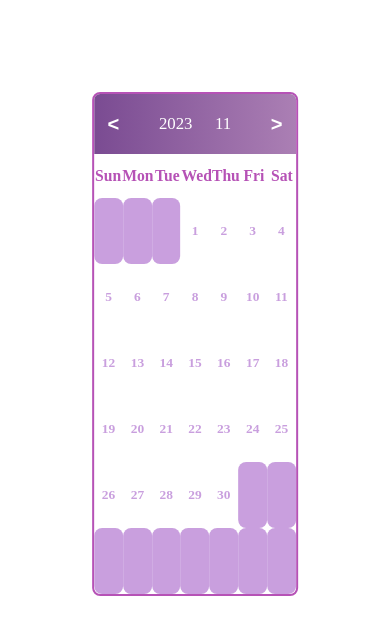
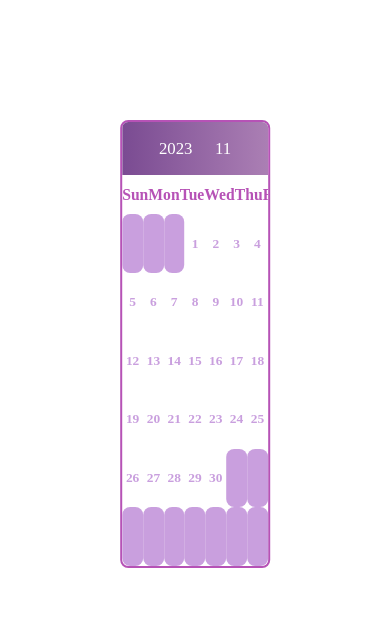
Before and after one commit to Yoonhwi/Calendar, a Next.js app in the folder frontend/: page /todo in a window 390 px wide. Shown: the top 634 px of the page. Built offline with nearby package versions, Linux system fonts and the light colour scheme.

Commit message:
modified calendar to be responsive

```diff
--- a/frontend/package.json
+++ b/frontend/package.json
@@ -16,6 +16,7 @@
     "@fortawesome/free-solid-svg-icons": "^6.4.2",
     "@fortawesome/react-fontawesome": "^0.2.0",
     "@tanstack/react-query": "^5.8.4",
+    "lodash": "^4.17.21",
     "next": "^14.0.3",
     "react": "^18",
     "react-dom": "^18",
--- a/frontend/src/components/Calendar/index.module.css
+++ b/frontend/src/components/Calendar/index.module.css
@@ -1,7 +1,5 @@
 .calendar_container {
   position: absolute;
-  width: 40%;
-  height: 45rem;
   top: 50%;
   left: 50%;
   transform: translate(-50%, -50%);
@@ -9,6 +7,7 @@
   border-radius: 8px;
   overflow: hidden;
   box-sizing: border-box;
+  transition: all 0.3s ease;
 }
 
 .date_container {
@@ -34,3 +33,9 @@
     width: 55%;
   }
 }
+
+.set_btn {
+  position: absolute;
+  top: 0;
+  right: 0;
+}
--- a/frontend/src/components/Calendar/index.tsx
+++ b/frontend/src/components/Calendar/index.tsx
@@ -1,20 +1,33 @@
-import { useState } from "react";
+import { useCallback, useEffect, useState } from "react";
 import { CalendarController } from "./CalendarController";
 import { CalendarDate } from "./CalendarDate";
 import Styles from "./index.module.css";
 import { CalendarDayHead } from "./CalendarDayHead";
+import { useGetWidth } from "@/hooks/useGetWidth";
 
 export const Calendar = () => {
   const [nowDate, setNowDate] = useState<Date>(new Date());
   const [onDate, setOnDate] = useState<Date>();
 
+  const [mode, setMode] = useState(false);
+
+  const containerStyle = useGetWidth(mode);
+
+  useEffect(() => {
+    if (onDate) {
+      setMode(true);
+    }
+  }, [onDate]);
+
   return (
-    <div className={Styles.calendar_container}>
-      <CalendarController date={nowDate} setDate={setNowDate} />
-      <div className={Styles.date_container}>
-        <CalendarDayHead />
-        <CalendarDate date={nowDate} clicked={onDate} set={setOnDate} />
+    <>
+      <div className={Styles.calendar_container} style={containerStyle}>
+        <CalendarController date={nowDate} setDate={setNowDate} />
+        <div className={Styles.date_container}>
+          <CalendarDayHead />
+          <CalendarDate date={nowDate} clicked={onDate} set={setOnDate} />
+        </div>
       </div>
-    </div>
+    </>
   );
 };
--- /dev/null
+++ b/frontend/src/hooks/useGetWidth.ts
@@ -0,0 +1,48 @@
+import { useEffect, useMemo, useState } from "react";
+
+const lodash = require("lodash");
+
+export const useGetWidth = (mode: boolean) => {
+  const [windowWidth, setWindowWidth] = useState(0);
+
+  useEffect(() => {
+    const handleResize = () => {
+      setWindowWidth(window.innerWidth);
+    };
+    window.addEventListener("resize", handleResize);
+
+    handleResize();
+
+    return () => window.removeEventListener("resize", handleResize);
+  }, []);
+
+  const getWidth = useMemo(() => {
+    const mobileStyle = {
+      height: "20rem",
+      top: "15rem",
+      margin: "0 auto",
+    };
+
+    const style = {
+      height: "20rem",
+      top: "15rem",
+      left: "15rem",
+    };
+
+    const style2 = {};
+
+    if (mode) {
+      if (windowWidth <= 900) {
+        return { width: "80%", ...mobileStyle };
+      } else if (windowWidth <= 1200) {
+        return { width: "20%", ...style };
+      } else {
+        return { width: "16%", ...style };
+      }
+    } else {
+      return { width: "40%", height: "40rem" };
+    }
+  }, [mode, windowWidth]);
+
+  return getWidth;
+};
```
Also changed, not shown: frontend/src/components/Login/SignUp/index.tsx (+10 -1 lines), frontend/src/components/Calendar/TodoList/index.module.css (added), frontend/src/components/Calendar/TodoList/index.tsx (added), 1 other file (tests, documents, lock files or other folders).
